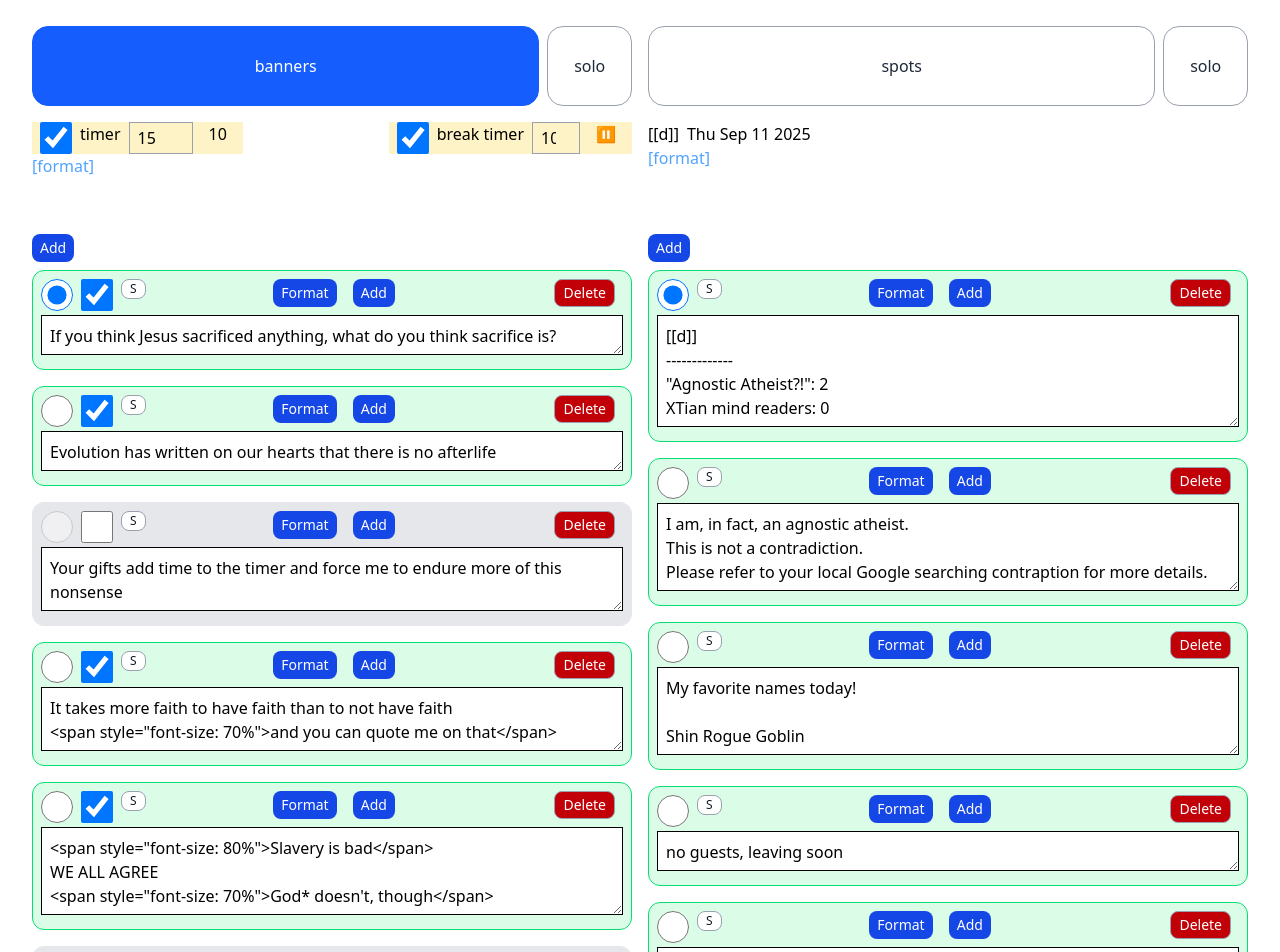
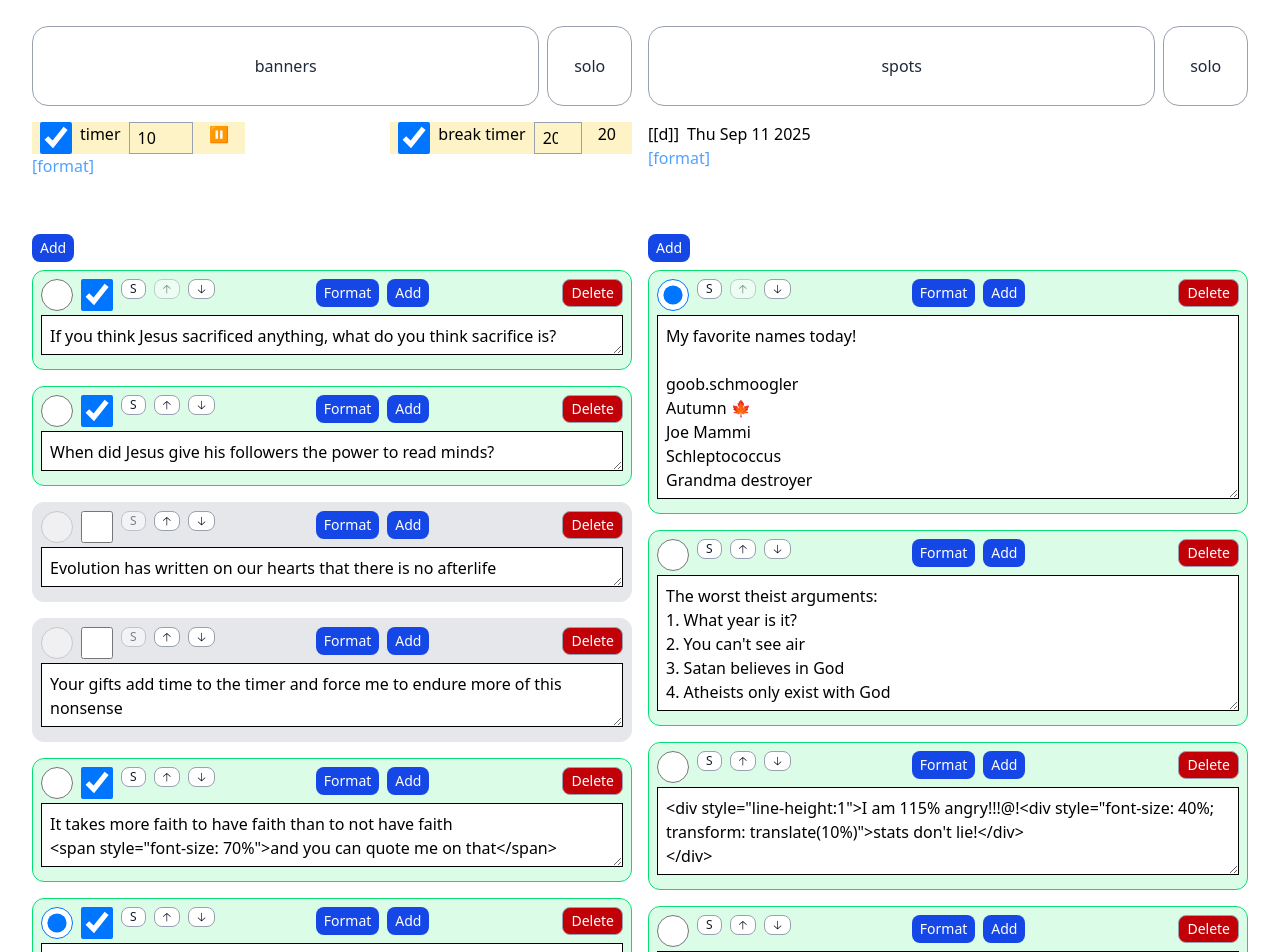
Before and after one commit to ggalcik/livetext, a React (Vite) app: page / in a window 1280 px wide. Shown: the part 140-1092 px from the top of the page. Built offline with nearby package versions, Linux system fonts and the light colour scheme.

Commit message:
banner order and anim; evolution with full opts I'll want I think

```diff
--- a/src/components/Button.tsx
+++ b/src/components/Button.tsx
@@ -4,7 +4,7 @@ import React from 'react';
 
 
 const buttonVariants = cva(
-    ' rounded-lg me-2 mb-2  cursor-pointer',
+    ' rounded-lg mb-2  cursor-pointer',
     {
         variants: {
             variant: {
@@ -19,13 +19,18 @@ const buttonVariants = cva(
             },
             mode: {
                 normal: '',
-                activated: 'ring-4'
-            }
+                activated: 'ring-4',
+            },
+            disabled: {
+                true: 'opacity-50 cursor-not-allowed pointer-events-none',
+                false: '',
+            },
         },
         defaultVariants: {
             variant: 'a',
             size: 'med',
             mode: 'normal',
+            disabled: false,
         },
         compoundVariants: [
             {
@@ -38,18 +43,36 @@ const buttonVariants = cva(
 );
 
 
-interface ButtonProps extends React.ButtonHTMLAttributes<HTMLButtonElement>, VariantProps<typeof buttonVariants> { }
+type ButtonProps = React.ButtonHTMLAttributes<HTMLButtonElement> &
+  VariantProps<typeof buttonVariants>;
 
 export const Button: React.FC<ButtonProps> = React.forwardRef<HTMLButtonElement, ButtonProps>(
-    ({ variant, size, mode, className, children, ...rest }, ref) => (
+    ({ variant, size, mode, disabled, className, children, ...rest }, ref) => (
         <button
-            className={`${twMerge(buttonVariants({ variant, size, mode }))} ${className ?? ''}`}
             ref={ref}
+            disabled={disabled}
+            className={`${twMerge(buttonVariants({ variant, size, mode, disabled }))} ${className ?? ''}`}
             {...rest}
         >
             {children}
         </button>
     )
 );
+// interface ButtonProps extends
+//     React.ButtonHTMLAttributes<HTMLButtonElement>,
+//     VariantProps<typeof buttonVariants> { }
+
+// export const Button: React.FC<ButtonProps> = React.forwardRef<HTMLButtonElement, ButtonProps>(
+//     ({ variant, size, mode, disabled, className, children, ...rest }, ref) => (
+//         <button
+//             ref={ref}
+//             disabled={disabled}
+//             className={`${twMerge(buttonVariants({ variant, size, mode }))} ${className ?? ''}`}
+//             {...rest}
+//         >
+//             {children}
+//         </button>
+//     )
+// );
 
 Button.displayName = 'Button';
--- a/src/context/LiveData/LiveDataReducer.ts
+++ b/src/context/LiveData/LiveDataReducer.ts
@@ -159,6 +159,39 @@ export function liveDataReducer(state: LiveDataState, action: LiveDataAction): L
       return {
         ...state,
         activeBanner: nextActive,
+      };
+    }
+    case "banner/move": {
+      const { type, dir, idx } = action.payload;
+      const key = type === "rotating" ? "banners" : "spots";
+      const activeKey = type === "rotating" ? "activeBanner" : "activeSpot";
+      const items = [...state[key]];
+
+      const newIdx = idx + dir;
+      glog("idx, newIdx, key, activeKey", idx, newIdx, key, activeKey);
+
+      // Guard: if out of range, no change
+      if (newIdx < 0 || newIdx >= items.length) {
+        return state;
+      }
+
+      // Swap the elements
+      const [moved] = items.splice(idx, 1);
+      items.splice(newIdx, 0, moved);
+
+      let newActive = state[activeKey];
+
+
+      if (state[activeKey] === idx) {
+        newActive = newIdx;
+      } else if (state[activeKey] === newIdx) {
+        newActive = idx;
+      }
+
+      return {
+        ...state,
+        [key]: items,
+        [activeKey]: newActive,
       };
     }
     case "banner/toggle":
--- a/src/context/LiveData/types.ts
+++ b/src/context/LiveData/types.ts
@@ -195,6 +195,7 @@ export type LiveDataAction =
   | { type: "banner/toggle" }
   | { type: "banner/toggleOne"; payload: { idx: number } }
   | { type: "banner/solo" }
+  | { type: "banner/move"; payload: { type: BannerType; dir: number; idx: number } }
   | { type: "spot/add" }
   | { type: "spot/toggle" }
   | { type: "spot/solo" }
--- a/src/context/LiveData/workingData.json
+++ b/src/context/LiveData/workingData.json
@@ -1,4 +1,4 @@
-{
+ {
   "backgroundOn": true,
   "backgroundImage": "Angry",
   "banners": [
@@ -18,6 +18,17 @@
       "on": true
     },
     {
+      "id": "552duy9zmpjesk5xhtgok",
+      "text": "When did Jesus give his followers the power to read minds?",
+      "bannerCSS": {
+        "font": "50px/1.3 Eras",
+        "backgroundColor": "#004",
+        "onBox": true
+      },
+      "type": "rotating",
+      "on": true
+    },
+    {
       "id": "sjdqh5awxl",
       "text": "Evolution has written on our hearts that there is no afterlife",
       "bannerCSS": {
@@ -28,7 +39,7 @@
         "textShadow": "2px 2px black"
       },
       "type": "rotating",
-      "on": true
+      "on": false
     },
     {
       "id": "qrn3yw970d",
@@ -83,8 +94,11 @@
     },
     {
       "id": "z8pu0pnk2bql1x5d2xrk",
-      "text": "",
-      "bannerCSS": {},
+      "text": "Maybe Jesus existed? I don't know and it's irrelevant anyway",
+      "bannerCSS": {
+        "font": "60px/1.3 Impact",
+        "backgroundColor": "#222"
+      },
       "type": "rotating",
       "on": false
     }
@@ -98,55 +112,31 @@
     "onBox": false,
     "textShadow": "4px 4px black"
   },
-  "displayBanners": true,
-  "activeBanner": 0,
+  "displayBanners": false,
+  "activeBanner": 5,
   "spots": [
     {
-      "id": "07zi0x90bi",
-      "text": "[[d]]\n-------------\n\"Agnostic Atheist?!\": 2\nXTian mind readers: 0",
-      "bannerCSS": {
-        "font": "40px/1.3 \"Bahnschrift\"",
-        "textAlign": "left"
-      },
-      "type": "spot"
-    },
-    {
-      "id": "f4vkkv1nvu",
-      "text": "I am, in fact, an agnostic atheist.\nThis is not a contradiction.\nPlease refer to your local Google searching contraption for more details.",
-      "bannerCSS": {
-        "padding": "20px 60px"
-      },
-      "type": "spot"
-    },
-    {
       "id": "jdrhx3cda8",
-      "text": "My favorite names today!\n\nShin Rogue Goblin",
+      "text": "My favorite names today!\n\ngoob.schmoogler\nAutumn 🍁\nJoe Mammi\nSchleptococcus\nGrandma destroyer",
       "bannerCSS": {
         "color": "",
         "backgroundColor": "#770077d0"
       },
-      "type": "spot"
-    },
-    {
-      "id": "o1r4bnmnqp",
-      "text": "no guests, leaving soon",
-      "bannerCSS": {
-        "padding": "40px",
-        "onBox": true
-      },
-      "type": "spot"
+      "type": "spot",
+      "idx": 0
     },
     {
       "id": "8hzswknvgj",
-      "text": "The worst theist arguments:\n1. What year is it?\n2. You can't see air\n3. Satan believes in God\n4. Atheists only exist with God",
+      "text": "The worst theist arguments:\n1. What year is it?\n2. You can't see air \n3. Satan believes in God\n4. Atheists only exist with God",
       "bannerCSS": {
+        "textAlign": "left",
         "backgroundColor": "#282"
       },
       "type": "spot"
     },
     {
       "id": "6lymdetz1yf",
-      "text": "I am 124% angry!!!@!",
+      "text": "<div style=\"line-height:1\">I am 115% angry!!!@!<div style=\"font-size: 40%; transform: translate(10%)\">stats don't lie!</div>\n</div>",
       "bannerCSS": {
         "padding": "40px",
         "font": "bold 80px/1.3  \"Agency FB\"",
@@ -167,8 +157,8 @@
       "type": "spot"
     },
     {
-      "id": "9ufia7q4ph0k4h070eoy",
-      "text": "Deconstruct Sesquipedalian Loquaciousness",
+      "id": "kgggs3adazort5pt61kq",
+      "text": "I am, in fact, an agnostic atheist.\nThis is not a contradiction.\nPlease refer to your local Google searching contraption for more details.",
       "bannerCSS": {},
       "type": "spot"
     }
@@ -186,15 +176,15 @@
   "activeSpot": 0,
   "timer": {
     "on": true,
-    "interval": 15,
-    "countdown": 10,
-    "waiting": false
-  },
-  "breakTimer": {
-    "on": true,
     "interval": 10,
     "countdown": 1,
     "waiting": true
   },
+  "breakTimer": {
+    "on": true,
+    "interval": 20,
+    "countdown": 20,
+    "waiting": false
+  },
   "saveToStorage": true
 }
--- /dev/null
+++ b/src/features/BannerAdmin/BannersEdit.css
@@ -0,0 +1,14 @@
+@import "tailwindcss";
+
+@theme {
+    --animate-banner-move-up: bannerUp .3s ease-in-out;
+    @keyframes bannerUp {
+        0%   { opacity: 0.1; transform: translateY(100%); background-color: #000}
+        100% { opacity: 1; transform: translateY(0); }
+    }
+    --animate-banner-move-down: bannerDown .3s ease-in-out;
+    @keyframes bannerDown {
+        0%   { opacity: 0.1; transform: translateY(-100%); background-color: #000}
+        100% { opacity: 1; transform: translateY(0);  }
+    }
+}
--- a/src/features/BannerAdmin/BannersEdit.tsx
+++ b/src/features/BannerAdmin/BannersEdit.tsx
@@ -5,6 +5,7 @@ import ItemControls from "./ItemControls";
 import { useState } from "react";
 import { Button } from "../../components/Button";
 import { AutoResizeTextarea } from "../../components/AutoResizeTextarea";
+import './BannersEdit.css';
 
 interface IBannersEdit {
   popupState: PopupState;
@@ -14,6 +15,7 @@ export default function BannersEdit({ popupState, type }: IBannersEdit) {
   const { state, dispatch } = useLiveData();
   // const { visiblePopup, setVisiblePopup } = popupState;
   const [isInTextarea, setIsInTextArea] = useState<number | null>(null);
+  const [moveAnim, setMoveAnim] = useState<[string, string] | null>(null);
 
   const banners = type === 'rotating' ? state.banners : state.spots;
 
@@ -29,19 +31,30 @@ export default function BannersEdit({ popupState, type }: IBannersEdit) {
       {banners.length > 0 &&
         banners.map((item, idx) => {
           const isActive = !(item.type === "rotating" && !item.on);
-          return  (
+          const isAnimating = moveAnim && moveAnim[0] === item.id;
+
+          return (
             <div
               key={`bannerForm_${item.id}`}
+              onAnimationEnd={() => isAnimating && setMoveAnim(null)}
               className={clsx(
-              "p-2 mb-4 border rounded-xl",
+                "p-2 mb-4 border rounded-xl transition duration-500",
                 isActive
                   ? "border-green-400 bg-green-100"
-                : "border-gray-200 bg-gray-200"
+                  : "border-gray-200 bg-gray-200",
+                isAnimating && moveAnim[1] === 'up' && `animate-banner-move-up`,
+                isAnimating && moveAnim[1] === 'down' &&  `animate-banner-move-down`
               )}
             >
 
 
-              <ItemControls item={item} idx={idx} popupState={popupState} isActive={isActive} />
+              <ItemControls
+                item={item}
+                idx={idx}
+                total={banners.length}
+                popupState={popupState}
+                isActive={isActive}
+                moveAnim={(dir) => setMoveAnim([item.id, dir])} />
 
               <AutoResizeTextarea
                 className="border p-2 w-full overflow-hidden bg-white"
@@ -58,7 +71,8 @@ export default function BannersEdit({ popupState, type }: IBannersEdit) {
 
 
             </div>
-        )}
+          )
+        }
 
         )}
     </div>
--- a/src/features/BannerAdmin/ItemControls.tsx
+++ b/src/features/BannerAdmin/ItemControls.tsx
@@ -5,17 +5,20 @@ import { useLiveData } from "../../context/LiveData";
 import { useState } from "react";
 import clsx from "clsx";
 import { Button } from "../../components/Button";
+import glog from "../../components/glog";
 
 
 interface IItemControls {
     item: Banner;
     idx: number;
+    total: number;
     popupState: PopupState;
     isActive?: boolean;
+    moveAnim: (dir: string) => void
 }
 
 
-export default function ItemControls({ item, idx, popupState, isActive = true }: IItemControls) {
+export default function ItemControls({ item, idx, total, popupState, isActive = true, moveAnim }: IItemControls) {
     const { visiblePopup, setVisiblePopup } = popupState;
     const { state, dispatch } = useLiveData();
     const [confirmDelete, setConfirmDelete] = useState(false);
@@ -66,6 +69,15 @@ export default function ItemControls({ item, idx, popupState, isActive = true }:
                         dispatch({ type: "spot/solo" });
                     }}>S</Button>
             }
+
+             <Button variant="b" size="sm" disabled={idx===0}
+                    onClick={() => {glog('up');moveAnim('up');
+                        dispatch({ type: "banner/move", payload: { type: item.type, dir: -1, idx } });
+                    }}>🡡</Button>
+             <Button variant="b" size="sm"  disabled={idx===total-1}
+                    onClick={() => {glog('down');moveAnim('down');
+                        dispatch({ type: "banner/move", payload: { type: item.type, dir: 1, idx } });
+                    }}>🡣</Button>
         </div>
 
         <div className="flex gap-2">
--- a/src/features/scenes/Evolution/Evolution.tsx
+++ b/src/features/scenes/Evolution/Evolution.tsx
@@ -1,60 +1,169 @@
-import { useState } from "react";
+import { useRef, useState } from "react";
 import { MasterViewport } from "../../../components/MasterViewport/MasterViewport";
 
 const STEPS = 256;
+const DEFAULT_RED = [1];
+const DEFAULT_BLUE = [256];
+const DEFAULT_MARKS = { red: DEFAULT_RED, blue: DEFAULT_BLUE };
+const markText = { red: ['red', 'non-human'], blue: ['blue', 'human'] };
+
 
 export default function Evolution() {
     const [value, setValue] = useState(1);
-    const [showPanelNumber, setShowPanelNumber] = useState(true);
-    const [showCodeNumber, setShowCodeNumber] = useState(true);
-    const thisColor = value === 1 ? 'red' :
-        (value === STEPS ? 'blue' : '');
+    const [showPanelNumber, setShowPanelNumber] = useState(false);
+    const [showCodeNumber, setShowCodeNumber] = useState(false);
+    const [showMarks, setShowMarks] = useState(true);
+    const [markIsColor, setMarkIsColor] = useState(true);
+    const [marks, setMarks] = useState(DEFAULT_MARKS);
 
-    // clamp value between 1 and 256
+
+    // refs for timers
+    const timeoutRef = useRef<number | null>(null);
+    const intervalRef = useRef<number | null>(null);
+
     const clamp = (n: number) => Math.min(256, Math.max(1, n));
-
     const handleChange = (e: React.ChangeEvent<HTMLInputElement>) => {
         setValue(clamp(Number(e.target.value)));
     };
+    const handleIncrement = (inc: number) =>
+        setValue((v) => clamp(v + inc));
 
-    const handleBack = () => setValue((v) => clamp(v - 1));
-    const handleForward = () => setValue((v) => clamp(v + 1));
+    // clear timers on release/leave
+    const clearTimers = () => {
+        if (timeoutRef.current) {
+            clearTimeout(timeoutRef.current);
+            timeoutRef.current = null;
+        }
+        if (intervalRef.current) {
+            clearInterval(intervalRef.current);
+            intervalRef.current = null;
+        }
+    };
 
-    // 5) computed hex color
+    const startHold = (inc: number) => {
+        handleIncrement(inc); // immediate click
+        timeoutRef.current = window.setTimeout(() => {
+            intervalRef.current = window.setInterval(() => {
+                handleIncrement(inc);
+            }, 20); // repeat every 20ms
+        }, 500); // wait 500ms
+    };
+
     const redHex = (256 - value).toString(16).padStart(2, "0");
     const blueHex = (value - 1).toString(16).padStart(2, "0");
     const hexColor = `#${redHex}00${blueHex}`;
 
+    const toggleMark = (type: 'red'|'blue', val: number): void => {
+        const newMarks = { ...marks };
+        if (newMarks[type].includes(val)) {
+            newMarks[type] = newMarks[type].filter(mark => mark != val);
+        } else {newMarks[type].push(val)}
+        setMarks(newMarks);
+    }
+
+
 return (
     <>
         <MasterViewport name={"evolution"} needCtrl>
-
             <div className="w-full h-full relative">
                 <div
                     style={{ backgroundColor: hexColor }}
-                        className="absolute aspect-square w-full max-w-full  font-[OCR_A]"
+                    className="absolute aspect-square w-full max-w-full font-[OCR_A]"
                 >
-                        <div className={`absolute ${showPanelNumber?'text-white':'text-black'} w-full -top-20 text-center text-[50px] cursor-pointer`}>
+                    <div
+                        className={`absolute ${showPanelNumber ? "text-white" : "text-black"
+                            } w-full -top-20 text-center text-[50px] cursor-pointer`}
+                    >
                         #{value}
                     </div>
-                        {thisColor != '' &&
+                    {showMarks && marks.red.includes(value) && (
                         <div className="absolute text-white w-full top-30 text-center text-[50px] ">
-                                {thisColor}
+                            {markText['red'][markIsColor ? 0 : 1]}
                         </div>
-                        }
-                        { showCodeNumber &&
-                        <div className="absolute text-3xl text-white w-full top-4 text-center  ">
+                    )}
+                    {showMarks && marks.blue.includes(value) && (
+                        <div className="absolute text-white w-full top-30 text-center text-[50px] ">
+                            {markText['blue'][markIsColor ? 0 : 1]}
+                        </div>
+                    )}
+                    {showCodeNumber && (
+                        <div className="absolute text-3xl text-white w-full top-4 text-center">
                             {hexColor}
                         </div>
-}
+                    )}
                 </div>
+            </div>
+        </MasterViewport>
+
+        <div className="flex absolute top-0 left-0 w-full box-border p-4 ">
+
+            <div className="flex-1 text-white flex items-center justify-center">
+
+                <div className="w-24 relative text-center">
+                    <div
+                        className={` inline-block px-2 ${showPanelNumber && "bg-blue-700"
+                            } cursor-pointer`}
+                        onClick={() => setShowPanelNumber((p) => !p)}
+                    >
+                        number
+                    </div>
+
+                    <div className="relative border w-full aspect-square">
+                        <div
+                            className={`absolute top-0 left-1/2 -translate-x-1/2  text-center inline-block px-2 ${showCodeNumber && "bg-blue-700"
+                                } cursor-pointer`}
+                            onClick={() => setShowCodeNumber((p) => !p)}
+                        >
+                            code
+                        </div>
+                        <div
+                            className={`absolute top-3/8 left-1/2 -translate-x-1/2  text-center inline-block px-2 ${showMarks && "bg-blue-700"
+                                } cursor-pointer`}
+                            onClick={() => setShowMarks((p) => !p)}
+                        >
+                            mark
+
+
+                        </div>
+                        <div className="absolute top-5/8 left-1/2 -translate-x-1/2  text-center px-2 flex w-1/2  cursor-pointer">
+                            <div
+                                className={`flex-1 ${markIsColor ? "bg-blue-700" : "bg-transparent"}`}
+                                onClick={() => setMarkIsColor((p) => !p)}> c </div>
+                            <div
+                                className={`flex-1 ${!markIsColor ? "bg-blue-700" : "bg-transparent"}`}
+                                onClick={() => setMarkIsColor((p) => !p)}> h </div>
+
+                        </div>
+
+                        <div className="absolute top-0 left-0 -translate-x-full">red
+                            <div
+                                className={` px-4 p-2 cursor-pointer border border-gray-300 ${marks['red'].includes(value) ? "bg-blue-700" : "bg-transparent"}`}
+                                onClick={() => toggleMark('red', value)}> mark </div>
+                        </div>
+                        <div className="absolute top-0 right-0 translate-x-full">blue
+                            <div
+                                className={`  px-4 p-2 cursor-pointer border border-gray-300 ${marks['blue'].includes(value) ? "bg-blue-700" : "bg-transparent"}`}
+                                onClick={() => toggleMark('blue', value)}> mark </div>
                         </div>
 
 
-            </MasterViewport>
+                    </div>
 
-            <div className="absolute top-4 right-4 w-1/2  text-white">
-                {/* 1) Slider */}
+
+                </div>
+
+                        <div className="absolute -bottom-4  cursor-pointer">
+                            <div
+                                className={`  px-4 p-2 `}
+                                onClick={() => setMarks(DEFAULT_MARKS)}> clear marks </div>
+
+                        </div>
+
+            </div>
+
+
+            <div className="flex-1  text-white">
+
                 <input
                     className="w-full"
                     type="range"
@@ -63,39 +172,30 @@ export default function Evolution() {
                     value={value}
                     onChange={handleChange}
                 />
-                <div className="flex text-white justify-between ">
-<div className="flex gap-2">
+                <div className="flex text-white justify-between">
 
-                    <div
-                        className={`px-2 py-1 border rounded ${showPanelNumber && 'bg-blue-700'} cursor-pointer`}
-                        onClick={() => setShowPanelNumber(p => !p)}>
-                        number
-                    </div>
-                    <div
-                        className={`px-2 py-1 border rounded ${showCodeNumber && 'bg-blue-700'} cursor-pointer`}
-                        onClick={() => setShowCodeNumber(p => !p)}>
-                        code
-                    </div>
-                            </div>
 
-                    {/* 2) Back/forward buttons */}
+
                     <div className="flex gap-2 justify-end">
-                        <button onClick={handleBack} className="px-2 py-1 border rounded">
+                        <button
+                            className="px-2 py-1 border rounded"
+                            onMouseDown={() => startHold(-1)}
+                            onMouseUp={clearTimers}
+                            onMouseLeave={clearTimers}
+                        >
                             Back
                         </button>
-                        <button onClick={handleForward} className="px-2 py-1 border rounded">
+                        <button
+                            className="px-2 py-1 border rounded"
+                            onMouseDown={() => startHold(1)}
+                            onMouseUp={clearTimers}
+                            onMouseLeave={clearTimers}
+                        >
                             Forward
                         </button>
                     </div>
-
                 </div>
-                {/* <div>Current value: {value}</div>
-
-                <div>{value === 1 && "red"}</div>
-                <div>{value === 256 && "blue"}</div>
-
-                <div>Hex color: {hexColor}</div> */}
-
+            </div>
 
         </div>
     </>
```
Also changed, not shown: src/features/scenes/Evolution/notes.txt (added). Lines whose indentation alone changed are shown as unchanged.
